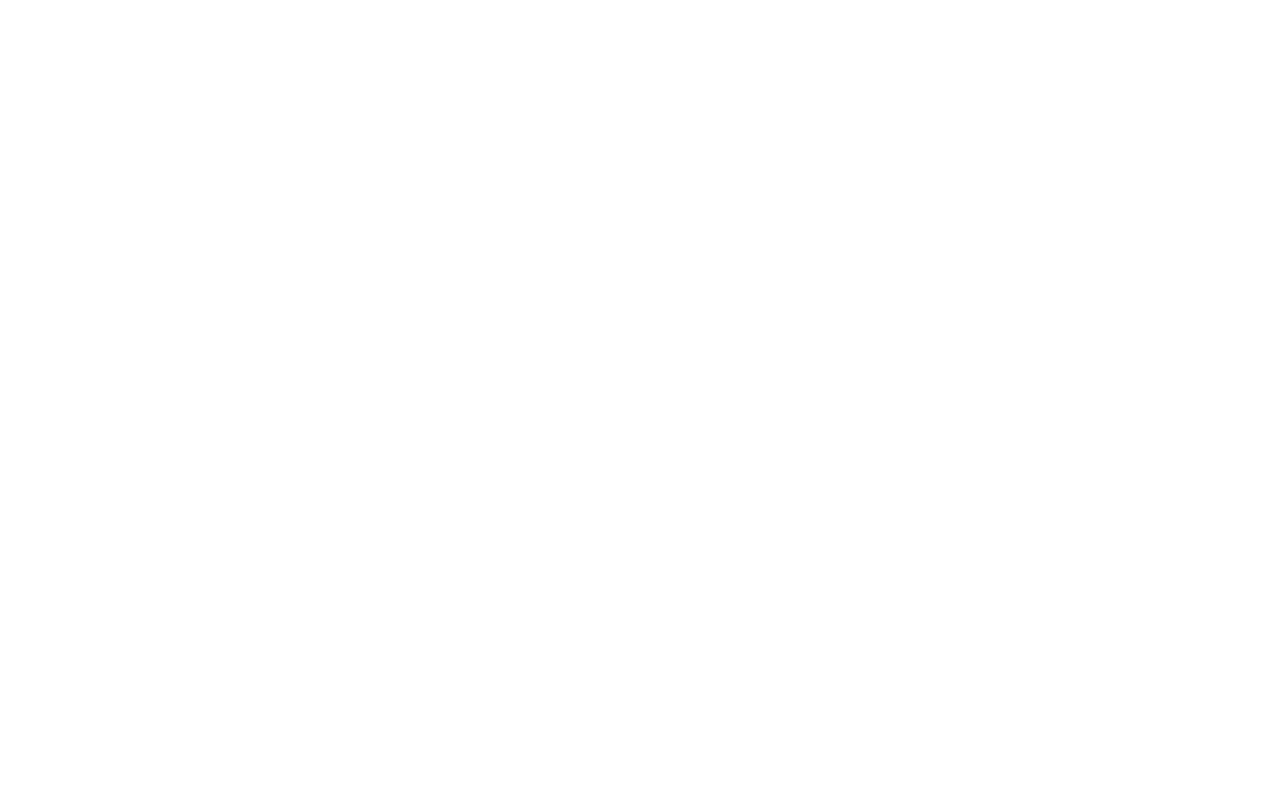
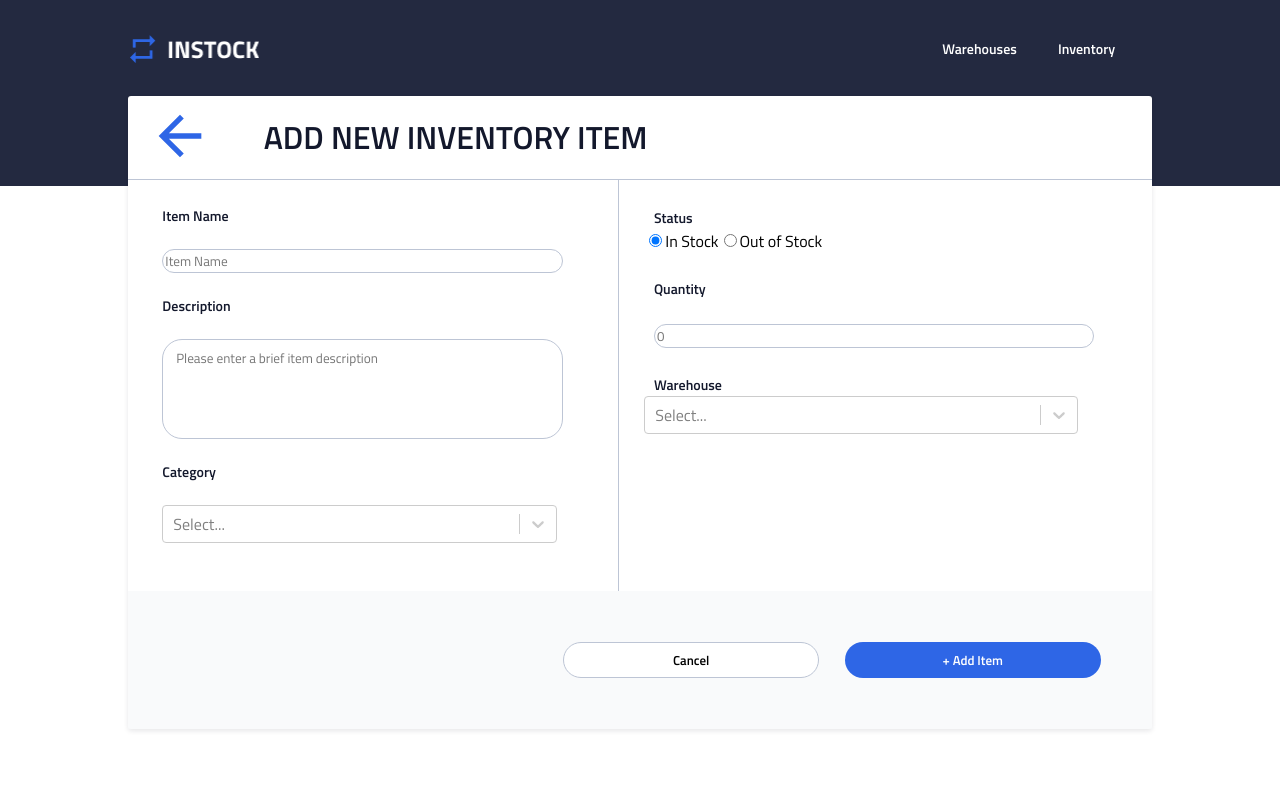
Before and after one commit to leo-sn/instock, a React (Create React App) app in the folder instock-app/: page /inventory/edit/1 in a window 1280 px wide. Before the commit this address had no page. Shown: the top 800 px of the page. Built offline with nearby package versions, Linux system fonts and the light colour scheme; no server answers.

Commit message:
added edit changes inv

```diff
--- a/instock-app/src/App.js
+++ b/instock-app/src/App.js
@@ -53,7 +53,7 @@
           />
           <Route path="/inventory/add" element={<AddNewInventoryItemPage />} />
           <Route
-            path="/inventory/edit:inventoryId"
+            path="/inventory/edit/:inventoryId"
             element={<EditInventoryPage />}
           />
           <Route
--- a/instock-app/src/components/EditNewInventoryItem/EditNewInventoryItem.js
+++ b/instock-app/src/components/EditNewInventoryItem/EditNewInventoryItem.js
@@ -5,11 +5,30 @@
 import { NavLink } from "react-router-dom";
 import axios from "axios";
 import InventoryForm from "../InventoryForm/InventoryForm.js";
+import Select from "react-select";
 
-function EditNewInventoryItem() {
+function EditNewInventoryItem(props) {
   let navigate = useNavigate();
   let { inventoryId } = useParams();
-  console.log(inventoryId);
+  const cat = new Set(
+    props.inventoryList.map((i) => {
+      return i.category;
+    })
+  );
+  //console.log(inventoryId);
+  const arr_cat_uniq = Array.from(cat);
+  const cat_val_label = arr_cat_uniq.map((i) => {
+    return { value: i, label: i };
+  });
+  const ware = new Set(
+    props.inventoryList.map((i) => {
+      return i.warehouseName;
+    })
+  );
+  const arr_ware_uniq = Array.from(ware);
+  const warehouse_val_label = arr_ware_uniq.map((i) => {
+    return { value: i, label: i };
+  });
 
   const [inventoryitem, setInventory] = useState({
     warehouseName: "",
@@ -65,52 +84,59 @@
     };
     setInventory(inventoryData);
   };
+  const [stockstatus, setStockStatus] = useState("In Stock");
+  const handleChange = (event) => {
+    //console.log(event.target.value);
+    setStockStatus(event.target.value);
+  };
   return (
     <>
-      <div className="editinventory">
-        <div className="editinventory__header">
+      <div className="addinventory">
+        <div className="addinventory__header">
           <img
             src={backarrow}
-            className="editinventory__header--backarrow"
+            className="addinventory__header--backarrow"
             alt="backarrow"
           ></img>
-          <h1 className="editinventory__header--title">EDIT INVENTORY ITEM</h1>
+          <h1 className="addinventory__header--title">
+            ADD NEW INVENTORY ITEM
+          </h1>
         </div>
-        <div className="editinventory__formbody">
-          <form className="editinventory__form1">
-            <label className="editinventory__form1--label">Item Name</label>
+        <div className="addinventory__formbody">
+          <form className="addinventory__form1">
+            <label className="addinventory__form1--label">Item Name</label>
             <input
               placeholder="Item Name"
-              className="editinventory__form1--input"
+              className="addinventory__form1--input"
             ></input>
-            <label className="editinventory__form1--label">Description</label>
+            <label className="addinventory__form1--label">Description</label>
             <input
               placeholder="Please enter a brief item description"
-              className="editinventory__form1--inputdesc"
+              className="addinventory__form1--inputdesc"
             ></input>
 
-            <label className="editinventory__form1--label">Category</label>
-            {/* <Select
+            <label className="addinventory__form1--label">Category</label>
+            <Select
               options={cat_val_label}
               className="addinventory__form1--test"
-            /> */}
+            />
             {/* <input
               placeholder="Please select"
               className="addinventory__form1--input"
             ></input> */}
           </form>
-          <form className="editinventory__form2">
-            <div className="editinventory__form2--status">
-              <div className="editinventory__form2--radiobuttons">
-                <label className="editinventory__form2--label">Status</label>
+          <form className="addinventory__form2">
+            <div className="addinventory__form2--status">
+              <div className="addinventory__form2--radiobuttons">
+                <label className="addinventory__form2--label">Status</label>
                 <br></br>
                 <input
                   type="radio"
                   id="radbuttoninstock"
                   name="rad1"
                   value={"In Stock"}
-                  // checked={stockstatus === "In Stock"}
-                  // onChange={handleChange}
+                  checked={stockstatus === "In Stock"}
+                  onChange={handleChange}
                 ></input>
                  <label for="html">In Stock</label>
                 <input
@@ -118,31 +144,29 @@
                   id="radbuttonoutstock"
                   name="rad2"
                   value={"Out of Stock"}
-                  // checked={stockstatus === "Out of Stock"}
-                  // onChange={handleChange}
+                  checked={stockstatus === "Out of Stock"}
+                  onChange={handleChange}
                 ></input>
                  <label for="html">Out of Stock</label>
               </div>
             </div>
-            <label className="editinventory__form2--label">Quantity</label>
+            <label className="addinventory__form2--label">Quantity</label>
             <input
               placeholder="0"
-              className="editinventory__form2--input"
+              className="addinventory__form2--input"
             ></input>
-            <div className="editinventory__form2--labelinputpair">
-              <label className="editinventory__form2--label">Warehouse</label>
-              {/* <Select
+            <div className="addinventory__form2--labelinputpair">
+              <label className="addinventory__form2--label">Warehouse</label>
+              <Select
                 options={warehouse_val_label}
                 className="addinventory__form2--test"
-              /> */}
+              />
             </div>
           </form>
         </div>
-        <div className="editinventory__footer">
-          <button className="editinventory__footer--button1">Cancel</button>
-          <button className="editinventory__footer--button2">
-            + Edit Item
-          </button>
+        <div className="addinventory__footer">
+          <button className="addinventory__footer--button1">Cancel</button>
+          <button className="addinventory__footer--button2">+ Add Item</button>
         </div>
       </div>
     </>
--- a/instock-app/src/pages/EditInventoryPage/EditInventoryPage.js
+++ b/instock-app/src/pages/EditInventoryPage/EditInventoryPage.js
@@ -1,14 +1,27 @@
 import EditInventory from "../../components/EditNewInventoryItem/EditNewInventoryItem";
 import Footer from "../../components/Warehouse/Footer/Footer";
 import Header from "../../components/Warehouse/Header/Header";
+import axios from "axios";
 import { useEffect, useState } from "react";
 import { useParams } from "react-router";
 
 function EditInventoryPage() {
+  const [inventoryList, setinventoryList] = useState([]);
+  axios.get("http://localhost:3030/inventory").then((res) => {
+    // console.log("this is the inventory call axios");
+    // console.log(res.data);
+  });
+  useEffect(() => {
+    axios.get("http://localhost:3030/inventory").then((res) => {
+      // console.log("this is the inventory call");
+      // console.log(res.data);
+      setinventoryList(res.data);
+    });
+  }, []);
   return (
     <>
       <Header />
-      <EditInventory />
+      <EditInventory inventoryList={inventoryList} />
       <Footer />
     </>
   );
```
